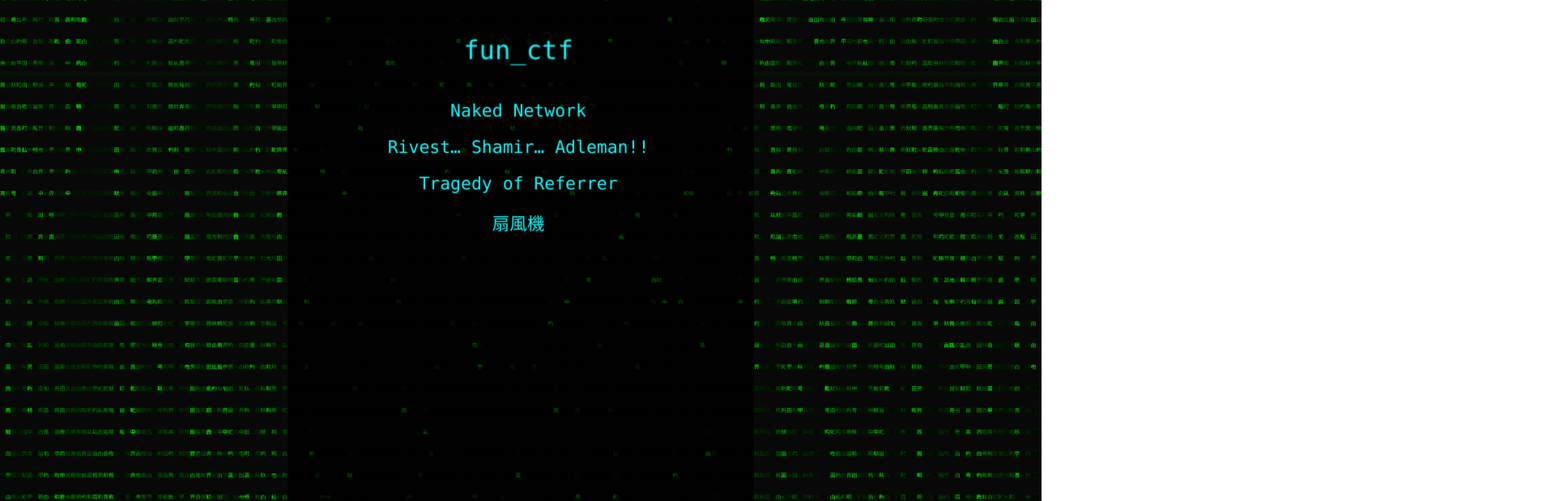
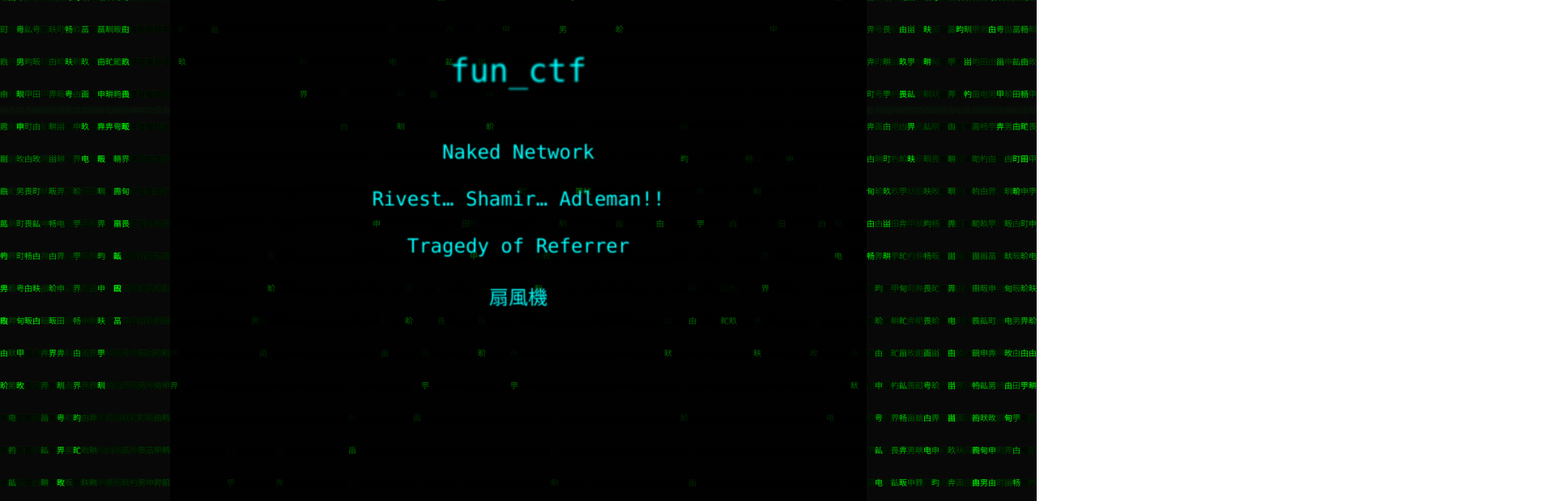
Before and after one commit to takehr/fun_ctf, a React (Create React App) app in the folder fun_ctf/: page / in a window 1280 px wide. Shown: the top 619 px of the page at 81% size, 1920 px wide, since content can reach past the window. Built offline with nearby package versions, Linux system fonts and the light colour scheme.

Commit message:
change layout

```diff
--- a/fun_ctf/src/App.css
+++ b/fun_ctf/src/App.css
@@ -21,14 +21,14 @@ body {
 }
 
 .App {
-  font-size: 2rem;
+  font-size: 1.5rem;
   text-align: center;
   /*font-family: serif;*/
   font-family: 'Ricty Diminished', 'Monaco', 'Consolas', 'Courier New', Courier, monospace, sans-serif;
 }
 
 .Head {
-  font-size: 3rem;
+  font-size: 2.5rem;
   padding: 30px;
   padding-top: 0px;
   padding-bottom:0px;
@@ -121,7 +121,7 @@ div.list-element {
 }
 
 .problem-sentences-inflate{
-  font-size: 1rem;
+  font-size: 0.9rem;
   margin-top: 0px;
   margin-bottom: 0px;
   animation: 1s 0s 1 inflate ease-out both;
@@ -129,7 +129,7 @@ div.list-element {
 
 .problem-sentences-deflate{
   pointer-events: none;
-  font-size: 1rem;
+  font-size: 0.9rem;
   margin-top: 0px;
   margin-bottom: 0px;
   height: 100px;
@@ -202,7 +202,7 @@ button{
   border: solid 0.5px;
   text-align: center;
   border-color: black;
-  font-size: 2rem;
+  font-size: 1.3rem;
   padding: 0.5rem;
 /*  background: #FFF;*/
   background-color: rgba(0,255,240, 0);
--- a/fun_ctf/src/App.tsx
+++ b/fun_ctf/src/App.tsx
@@ -221,9 +221,6 @@ function App() {
         //    document.head.appendChild(scriptUrl);
 //        var viewport = document.querySelector("meta[name=viewport]");
 //        if(viewport)viewport.setAttribute('content', 'width=1220');
-
-        window.innerWidth=1920;
-        window.innerHeight=972;
 
         var width = q.current.width = window.innerWidth;
         var height = q.current.height = window.innerHeight * 3;
@@ -452,13 +449,13 @@ function App() {
                         サイトを遷移したときに遷移先に送られる、遷移前のサイトの情報です。
                         <br></br>
                         <br></br>
-                         使用するソフトウェアにもよりますが、基本的にはデフォルト設定では、httpsのサイトからhttpsのサイトへ遷移するとき、遷移先のサーバーへRefferrerとして、遷移前サイトの完全なURLを送ります。通常の場合、URLに機密情報を含めることはないため問題ありません。しかし、サイト構築の初心者は意図せずに機密情報をURLに含めてしまう場合があります。
+                         使用するソフトウェアにもよりますが、基本的にはデフォルト設定では、httpsのサイトからhttpsのサイトへ遷移するとき、遷移先のサーバーへRefferrerとして、遷移前サイトの完全なURLを送ります。通常の場合、URLに機密情報を含めることはないため問題ありません。しかし、Webサイト構築の初心者は意図せずに機密情報をURLに含めてしまう場合があります。
                          <br></br>
                          <br></br>
                          まず、HTTP通信においてサーバーへ情報を送る方法には、POSTメソッド、GETメソッドの二つがよく使われます。POSTメソッドでは情報をContent部分に、GETメソッドでは情報をURLに追加して、情報を送ります。そのため、GETメソッドで機密情報を送ろうとするとURLに機密情報が含まれてしまいます。
                          <br></br>
                          <br></br>
-                         さらに、GETメソッドを使用しているサイトに掲示板のようなものがあった場合、悪意のある人が掲示板などに自分のサイトへのリンクを貼ることで、間違ってクリックした人のRefferrer、つまり、機密情報が漏洩する恐れがあります。
+                         また、もしGETメソッドで機密情報を扱っていても、Referrerが送られるのはWebサイトから遷移可能なWebサイト、つまり、ページにリンクが掲載されているWebサイト以外には基本的には機密情報は送られません。しかし、Webサイトに掲示板のようなものがあった場合では、悪意のある人が掲示板などに自分のサイトへのリンクを貼ることで、間違ってクリックした人のRefferrer、つまり、機密情報が漏洩する恐れがあります。
                     </p>
                 </div>
         },
--- a/fun_ctf/src/index.css
+++ b/fun_ctf/src/index.css
@@ -1,6 +1,3 @@
-html{
-  zoom:67%;
-}
 body {
   margin: 0;
   font-family: -apple-system, BlinkMacSystemFont, 'Segoe UI', 'Roboto', 'Oxygen',
```
Also changed, not shown: 1 other file (tests, documents, lock files or other folders).
